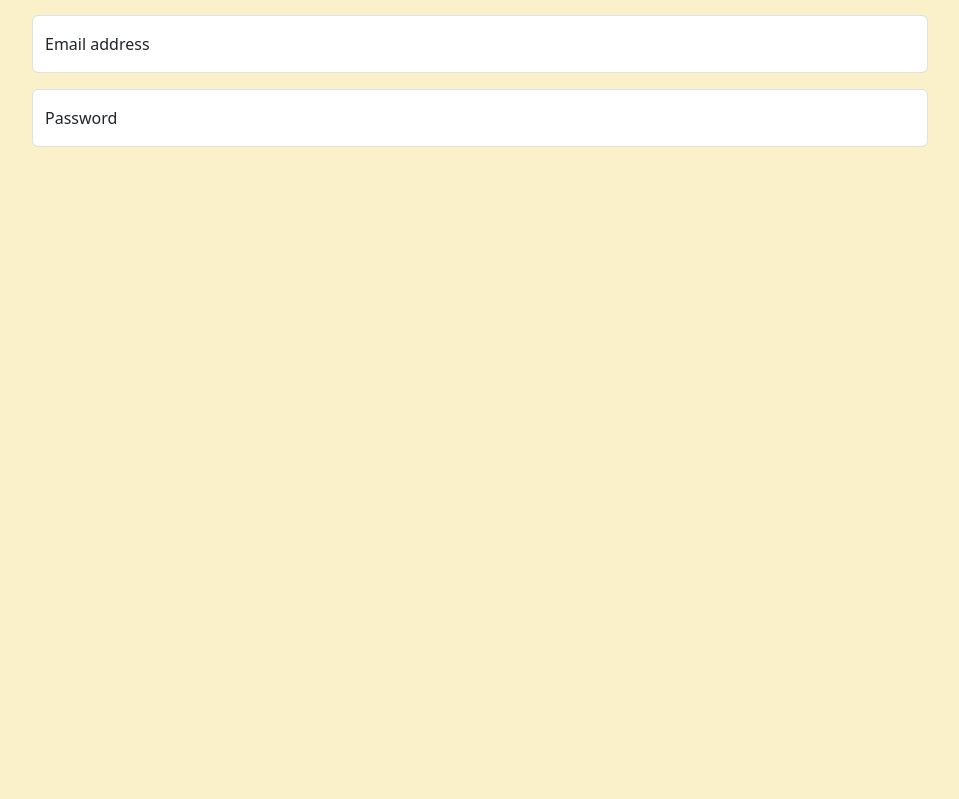
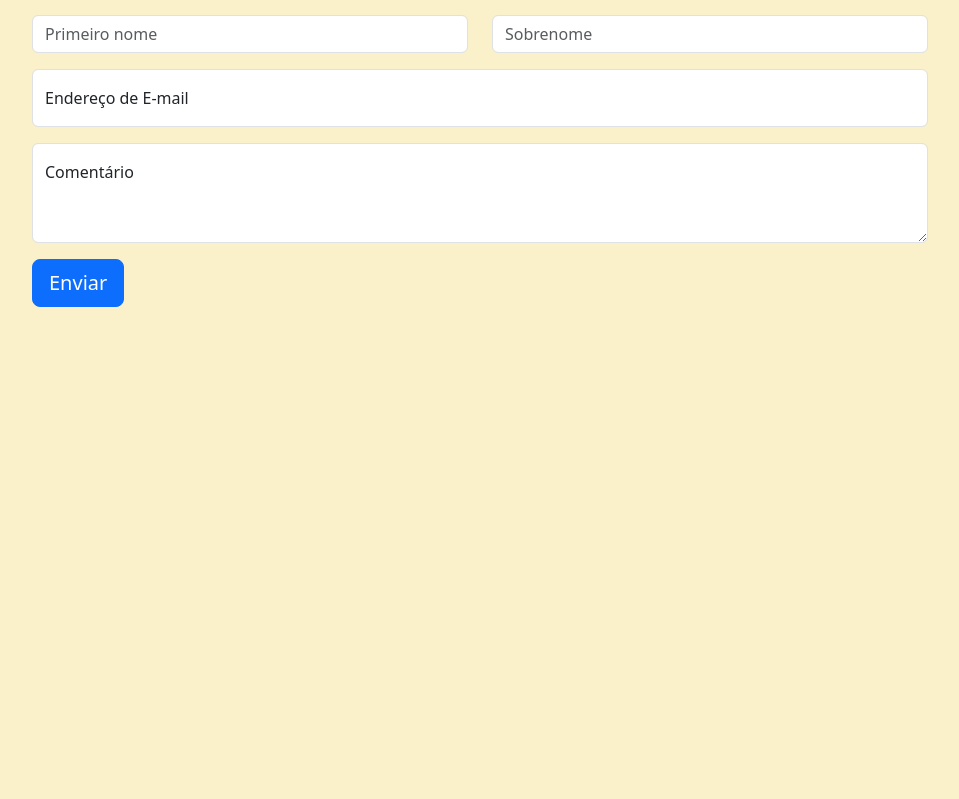
Before and after one commit to LGazola/meuprojeto, a PHP site: page /index.php?pg=contato in a window 1280 px wide. Shown: the part 56-855 px from the top of the page, without its empty margins (160-1119 px from the left). Run offline with PHP 8.4, Linux system fonts and the light colour scheme.

Commit message:
contato com formulário funcional em php

```diff
--- a/paginas/contato.php
+++ b/paginas/contato.php
@@ -1,13 +1,48 @@
 <main>
-<div class="center">
-<div class="form-floating mb-3">
-  <input type="email" class="form-control" id="floatingInput" placeholder="name@example.com">
-  <label for="floatingInput">Email address</label>
 
-</div>
-<div class="form-floating">
-  <input type="password" class="form-control" id="floatingPassword" placeholder="Password">
-  <label for="floatingPassword">Password</label>
-</div>
-</div>
+
+    <div class="center">
+        <form id="formulario" action="apidados.php" method="post">
+        <div class="row mb-3">
+            <div class="col">
+                <input type="text" class="form-control" placeholder="Primeiro nome" name="nome" required aria-label="Primeiro nome">
+            </div>
+            <div class="col">
+                <input type="text" class="form-control" placeholder="Sobrenome" name="nome2" required aria-label="Sobrenome">
+            </div>
+        </div>
+        <div class="form-floating mb-3">
+            <input type="email" name="email" class="form-control" id="email" placeholder="name@example.com"
+                required>
+            <label for="floatingInput">Endereço de E-mail</label>
+            <span id="emailFeedback" style="color: red; display: none;">
+      O email deve terminar com .com
+    </span>
+
+        </div>
+
+        <div class="form-floating mb-3">
+            <textarea class="form-control" placeholder="Leave a comment here" name="comentario" id="floatingTextarea2"
+                style="height: 100px" required></textarea>
+            <label for="floatingTextarea2">Comentário</label>
+        </div>
+        <button type="submit" class="btn btn-primary btn-lg" value="Enviar">Enviar</button>
+    </div>
+</form>
+<script>
+    document.getElementById('formulario').addEventListener('submit', function(event) {
+      var emailField = document.getElementById('email');
+      var emailFeedback = document.getElementById('emailFeedback');
+      var emailValue = emailField.value;
+
+
+      emailFeedback.style.display = 'none';
+
+
+      if (!emailValue.endsWith('.com')) {
+        emailFeedback.style.display = 'inline';
+        event.preventDefault();
+      }
+    });
+  </script>
 </main>
```
Also changed, not shown: apidados.php (added, +30 -0 lines), index2.php (deleted, +0 -51 lines).
